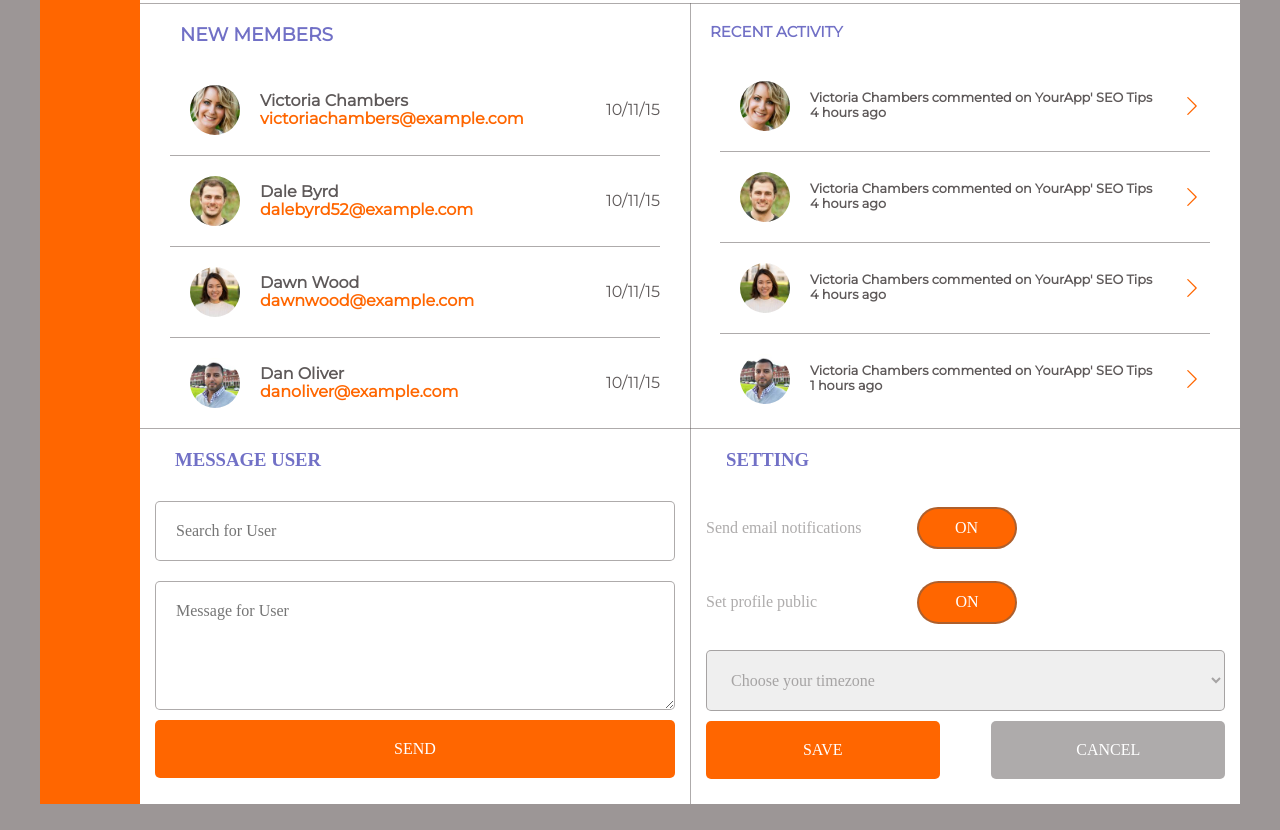
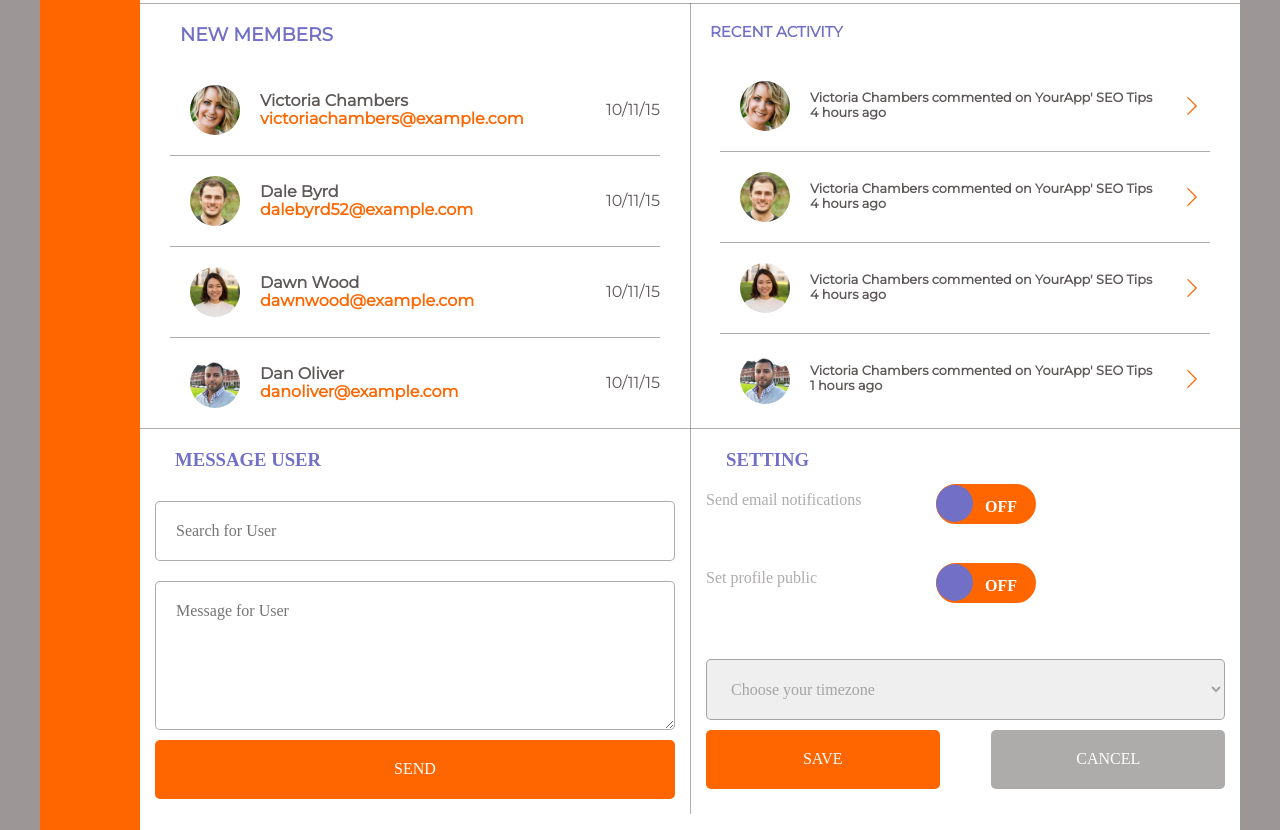
Before and after one commit to elyseeelius/unit7, a plain HTML site: page index.html in a window 1280 px wide. Shown: the part 1503-2333 px from the top of the page. Before the commit the page ends 2307 px from the top, so only its background shows below. Drawn offline with nearby package versions, Linux system fonts and the light colour scheme.

Commit message:
some changes

```diff
--- a/css/style.css
+++ b/css/style.css
@@ -2,12 +2,14 @@ body {
   width: 1200px;
   margin: 0 auto;
   background-color: rgb(156, 150, 150);
+
 }
 
 .dashboard {
   display: grid;
   grid-template-columns: 100px 9fr;
   grid-template-rows: 60px 5fr;
+
 
 }
 
@@ -125,7 +127,7 @@ img {
   padding: 0 15px;
   margin-left: 0px;
   display: grid;
-  grid-template-rows: 0.1fr 0.1fr 0.85fr 0.1fr;
+  grid-template-rows: 0.1fr 0.1fr 2.1fr 0.1fr;
 
 }
 
@@ -154,6 +156,8 @@ button {
 }
 
 .setting {
+
+  position: relative;
   display: grid;
   color:rgba(94, 89, 89, 0.5);
   border-left: 1px solid rgba(94, 89, 89, 0.5);
@@ -368,3 +372,82 @@ h3 {
   color:#7170C6;
  /* font-weight: 100; */
 }
+/* =====================================================
+   =====================================================
+   ===================================================== */
+   .checkbox-btn{
+    position: relative;
+     top:-15%;
+     left: 5%;
+     transform: translate(-50%,-50%);
+     width: 100px;
+     height: 40px;
+     margin-left: 250px;
+     margin-bottom:20px;
+
+   }
+   .checkbox-btn input{
+     position: absolute;
+     top:0;
+     left:0;
+     width: 100%;
+     height: 100%;
+     display: block;
+     cursor: pointer;
+     opacity: 0;
+     z-index: 1;
+   }
+   .checkbox-btn div{
+     position: absolute;
+     top: 0;
+     left: 0 ;
+     width: 100%;
+     height: 100%;
+     border:4px solid #ffffff;
+     border-radius: 40px;
+    overflow: hidden;
+    background: #ff6600;
+    z-index: -1;
+   }
+   .checkbox-btn div .slide{
+     position: absolute;
+     top: 1;
+     left:0;
+     width:35px;
+     height: 35px;
+     border-radius: 50%;
+     padding: 1px;
+   background: #7170C6;
+     transition: 0.5s;
+     z-index: -2;
+   }
+   .checkbox-btn input:checked + div .slide{
+     transform:translateX(60px);
+   }
+   .checkbox-btn .slide:before{
+    content: 'ON';
+    position: absolute;
+    top:0;
+    left:-60px;
+    text-align: center;
+    width: 60px;
+    height: 100%;
+    line-height: 40px;
+    background: #ff6600;
+    font-weight: bold;
+    color:#fff;
+   }
+   .checkbox-btn .slide:after{
+    content: 'OFF';
+    position: absolute;
+    top:2;
+    right:-58px;
+    text-align: center;
+    width: 60px;
+    height: 100%;
+    line-height: 40px;
+
+    font-weight: bold;
+    color:rgb(255, 255, 255);
+
+   }
--- a/index.html
+++ b/index.html
@@ -16,6 +16,13 @@
     <header>
       <h1><strong>Your</strong><span class="logo"><i>App</i></span></h1>
       <div class="login">
+        <ul class="notification">
+          <li>You have a new message</li>
+          <li>You have a new message</li>
+          <li>You have a new message</li>
+          <li>You have a new message</li>
+          <li>You have a new message</li>
+        </ul>
         <span class="vertivalbar"> <img src="./icons/icon-bell.svg" alt=""></span>
         <img class="profile" src="./images/profile.jpg" alt="">
         <p>John Doe</p>
@@ -223,16 +230,33 @@ c0.319,0,0.58,0.26,0.58,0.58V24.253z" />
 
         </div>
       </div>
+      <form action="">
       <div class="message">
         <h3>MESSAGE USER</h3>
         <input type="text" name="message" placeholder="Search for User">
         <textarea name="" id="message" placeholder="Message for User"></textarea>
         <button>SEND</button>
       </div>
+      </form>
+      <form action="">
       <div class="setting">
         <h3>SETTING</h3>
-        <p>Send email notifications<button class="toggle first">ON</button></p>
-        <p>Set profile public<button class="toggle second">ON</button></p>
+        <label>Send email notifications</label>
+        <div class="checkbox-btn">
+          <input type="checkbox" name="">
+          <div><span class="slide"></span></div>
+        </div>
+        <label>Set profile public</label>
+        <div class="checkbox-btn">
+          <input type="checkbox" name="">
+          <div><span class="slide"></span></div>
+        </div>
+      </form>
+
+
+
+
+
 
         <select name="timezone_offset" id="timezone">
           <option value="" selected="selected">Choose your timezone</option>
```
